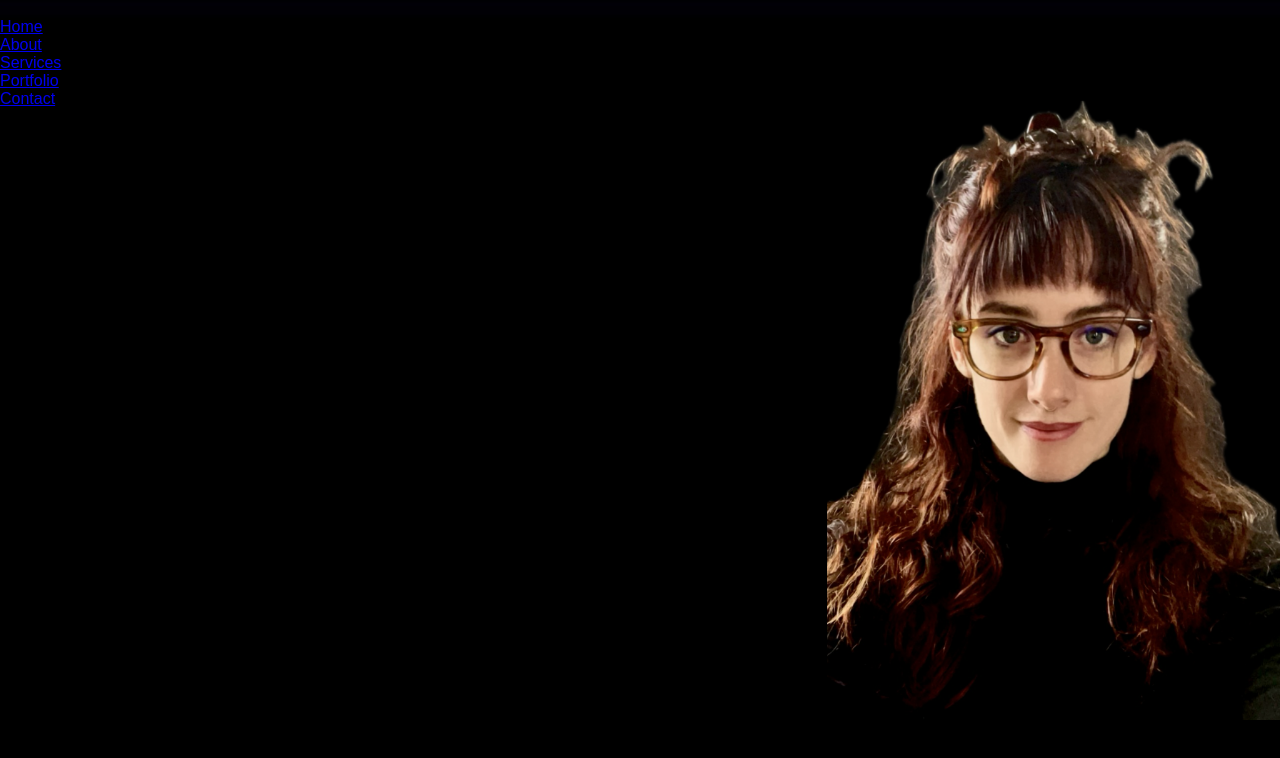
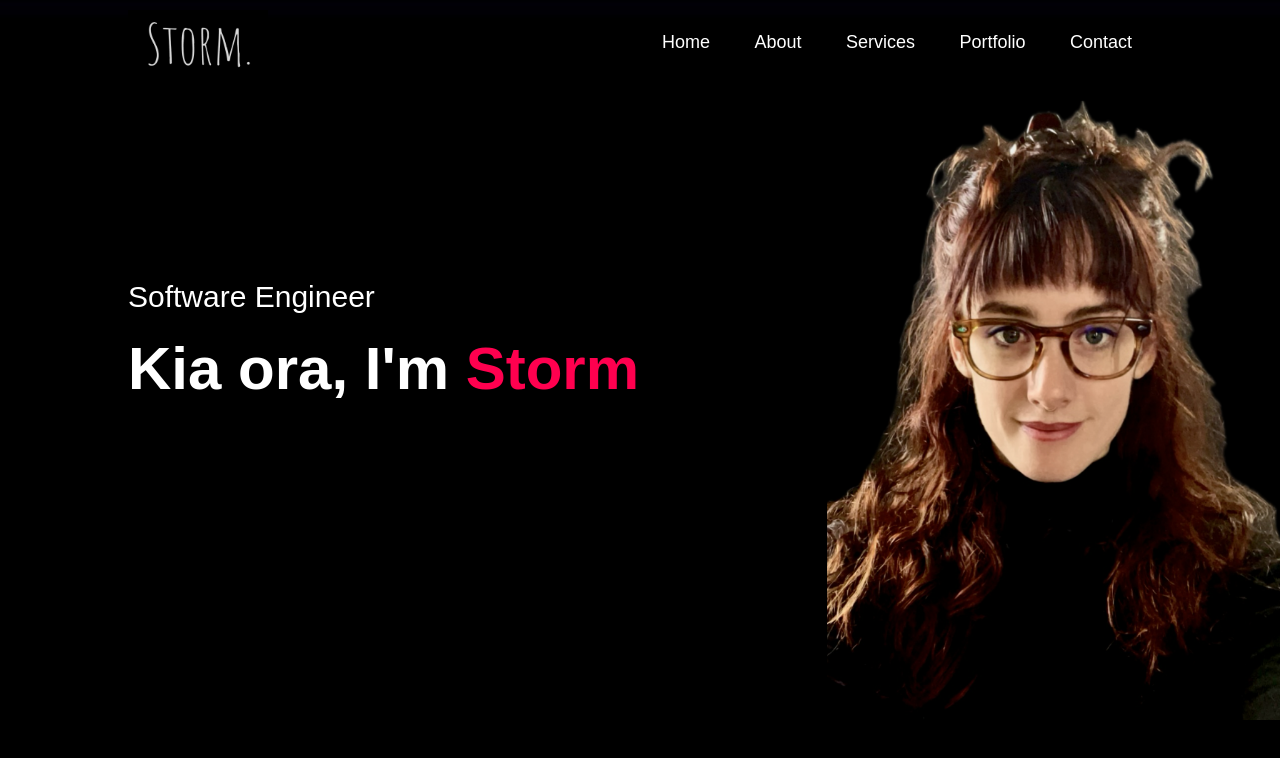
Before and after one commit to StormHS/Portfolio-Storm, a plain HTML site: page index.html in a window 1280 px wide. Drawn offline with Linux system fonts and the light colour scheme.

Commit message:
first page design completed - draft 1

```diff
--- a/index.html
+++ b/index.html
@@ -10,7 +10,7 @@
 <div id="header">
     <div class="container">
         <nav>
-            <img src="">
+            <img src="images/logo.png" class="logo">
             <ul>
                 <li><a href="#">Home</a></li>
                 <li><a href="#">About</a></li>
@@ -19,6 +19,11 @@
                 <li><a href="#">Contact</a></li>
             </ul>
         </nav>
+        <div class="header-text">
+            <p>Software Engineer</p>
+            <h1>Kia ora, I'm <span>Storm</span></h1>
+        </div>
+
     </div>
 </div>
     </body>
--- a/style.css
+++ b/style.css
@@ -17,3 +17,61 @@ background-image: url(images/background.png);
 background-size: cover;
 background-position: center;
 }
+
+.container{
+    padding: 10px 10%;
+}
+
+nav{
+    display: flex;
+    align-items: center;
+    justify-content: space-between;
+    flex-wrap: wrap;
+}
+
+.logo{
+    width: 140px;
+}
+
+nav ul li{
+    display: inline-block;
+    list-style: none;
+    margin: 10px 20px;
+}
+
+nav ul li a{
+    color: #fff;
+    text-decoration: none;
+    font-size: 18px;
+    position: relative;
+}
+
+nav ul li a::after{
+    content: '';
+    width: 0;
+    height: 3px;
+    background: #ff004f;
+    position: absolute;
+    left: 0;
+    bottom: -6px;
+    transition: 0.5s;
+
+}
+
+nav ul li a:hover::after{
+    width: 100%;
+}
+
+.header-text{
+margin-top: 20%;
+font-size: 30px;
+}
+
+.header-text h1{
+    font-size: 60px;
+    margin-top: 20px;
+}
+
+.header-text h1 span{
+    color: #ff004f;
+}
```
